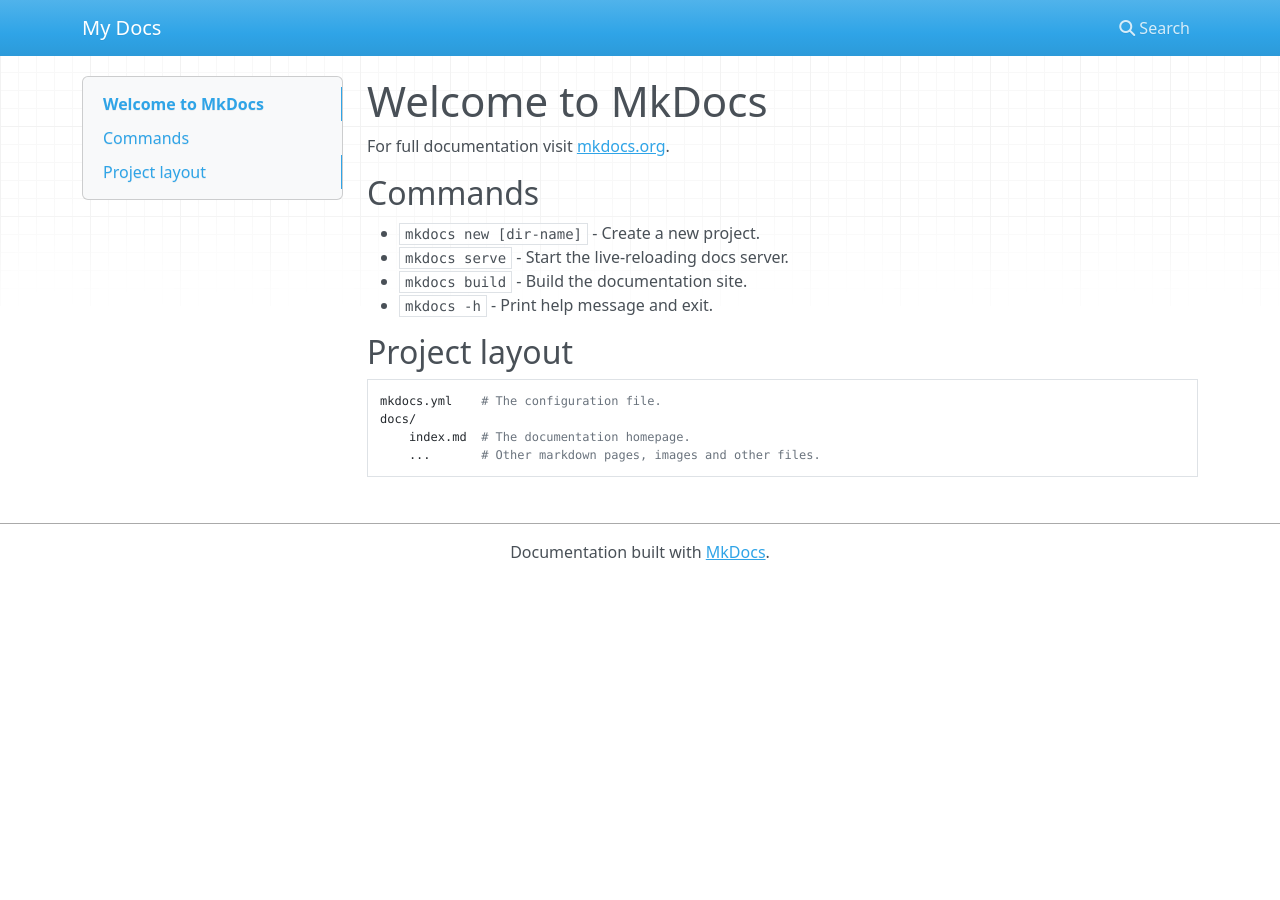
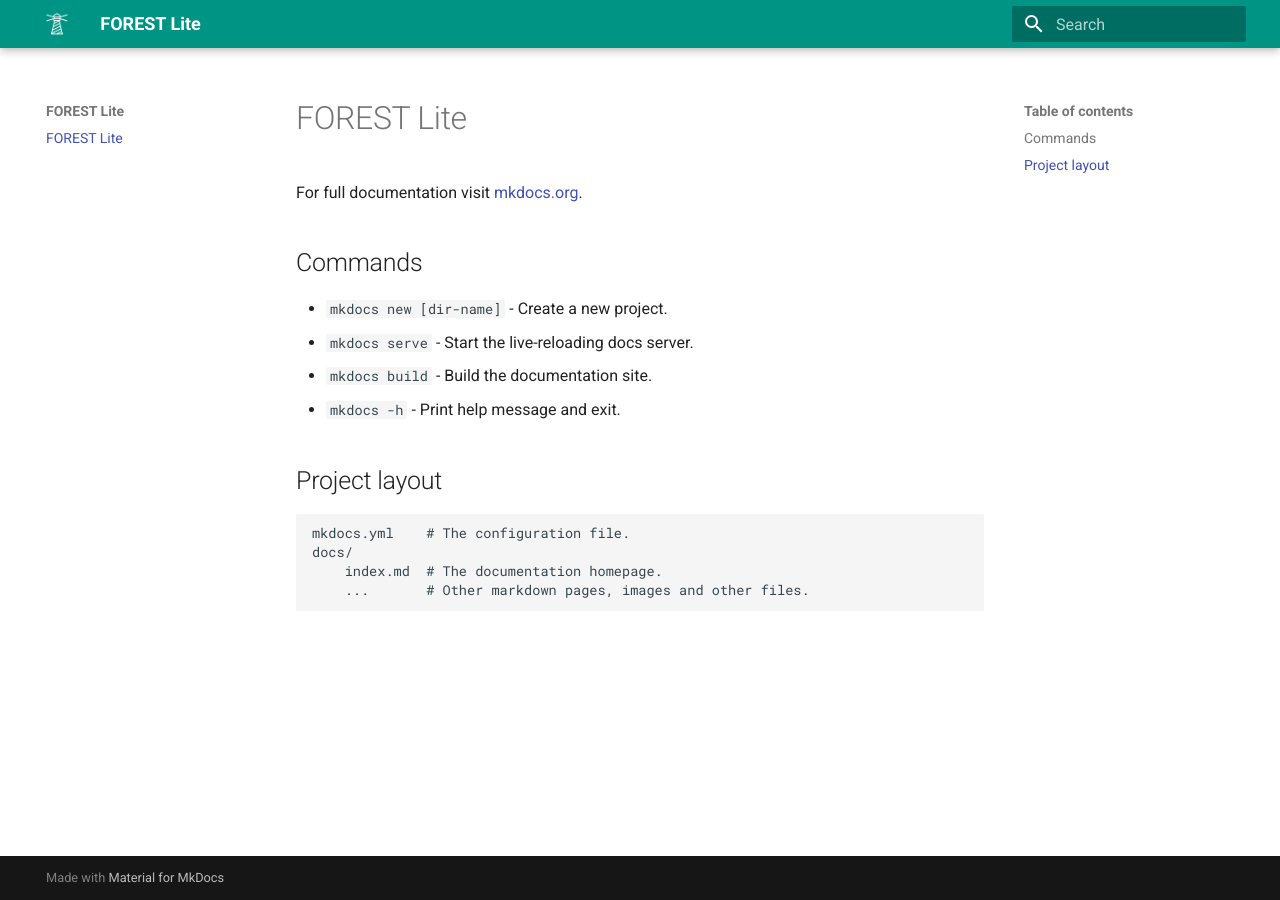
Before and after one commit to MetOffice/forest-lite, an MkDocs documentation site: the page built from docs/index.md, in a window 1280 px wide. Built offline with MkDocs 1.6.1 and Material for MkDocs 9.7.7, drawn with Linux system fonts in a browser that asks for light colours; nearby versions of some CDN libraries.

Commit message:
add logo and material design

```diff
--- a/docs/index.md
+++ b/docs/index.md
@@ -1,4 +1,4 @@
-# Welcome to MkDocs
+# FOREST Lite
 
 For full documentation visit [mkdocs.org](https://www.mkdocs.org).
 
--- a/mkdocs.yml
+++ b/mkdocs.yml
@@ -1 +1,9 @@
-site_name: My Docs
+site_name: FOREST Lite
+theme:
+  name: material
+  palette:
+    scheme: preference
+    primary: teal
+    accent: indigo
+  favicon: favicon.png
+  logo: img/logo_transparent_notext_white.png
```
Also changed, not shown: docs/img/logo_transparent_notext_black.png (added), docs/img/logo_transparent_notext_white.png (added).
